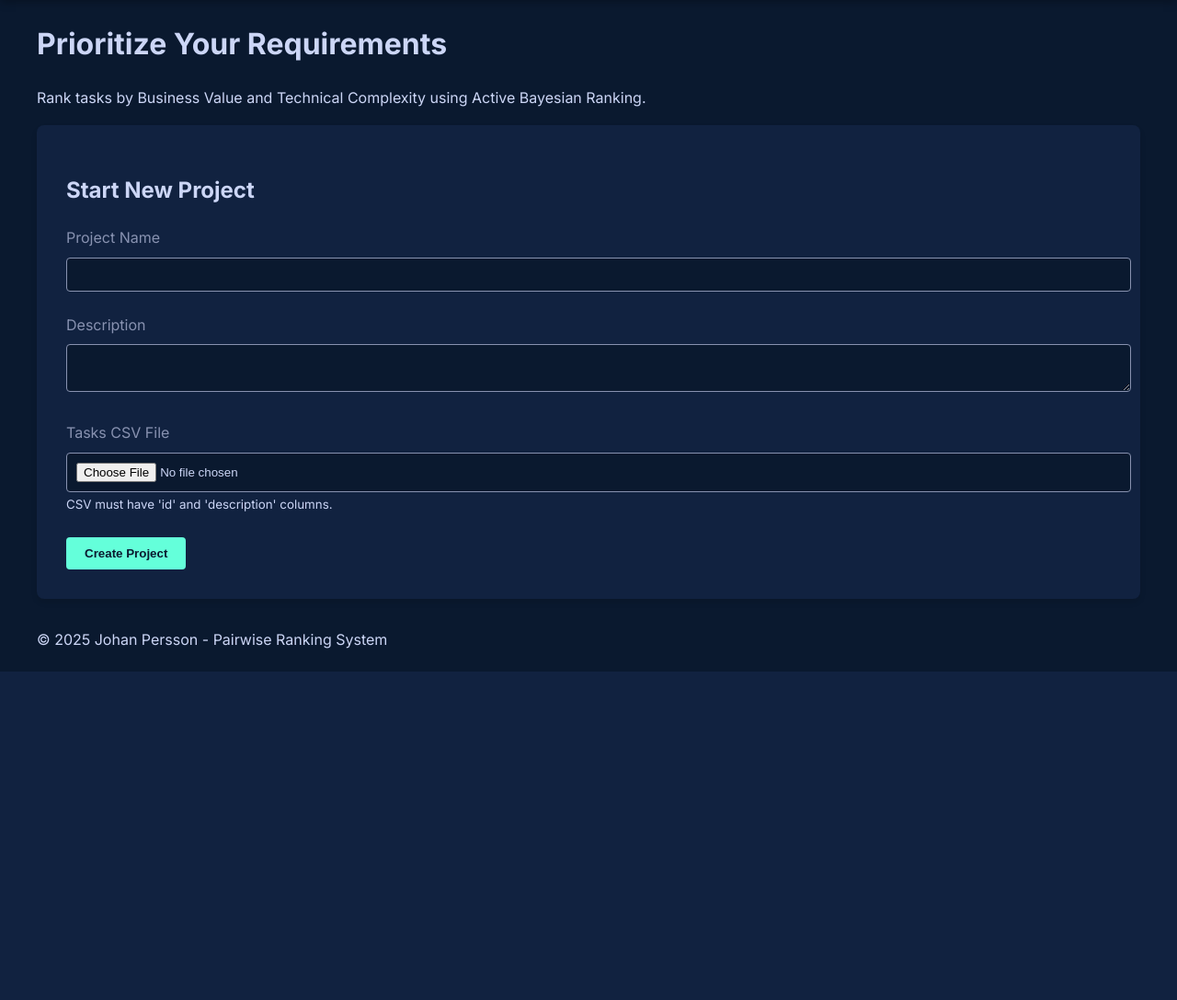
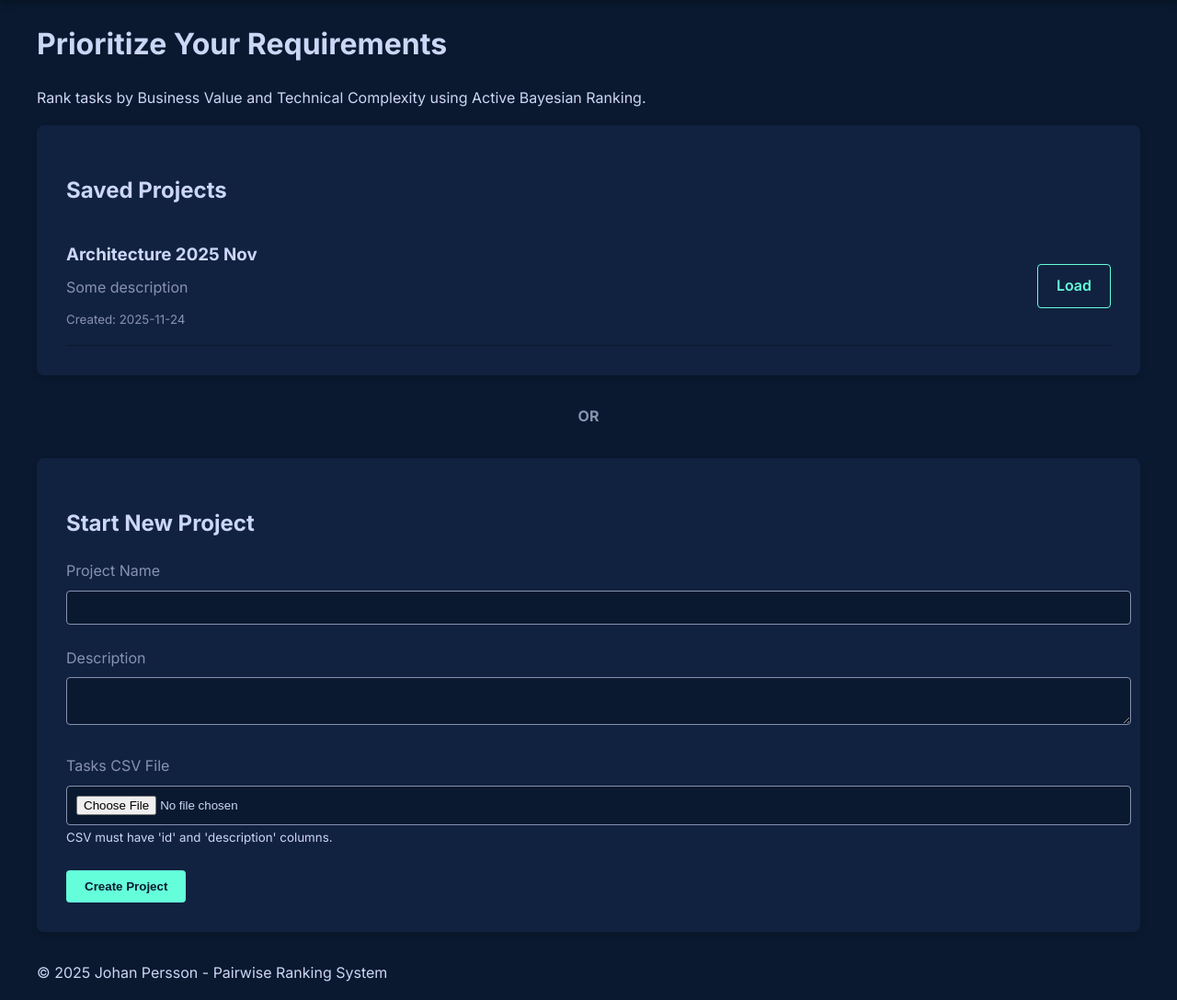
Before and after one commit to johan162/pairwise, a Flask app: page / in a window 1280 px wide. Shown: the part 70-1157 px from the top of the page at 92% size. Before the commit the page ends 800 px from the top, so only its background shows below. Run offline with Flask 3, Linux system fonts and the light colour scheme.

Commit message:
Load old projects

```diff
--- a/app/controllers/main.py
+++ b/app/controllers/main.py
@@ -8,6 +8,8 @@ bp = Blueprint('main', __name__)
 # Global variable to hold the current project state in memory
 current_project = None
 DATA_DIR = os.path.join(os.getcwd(), 'data')
+PROJECTS_DIR = os.path.join(DATA_DIR, 'projects')
+# Legacy state file for backward compatibility or migration
 STATE_FILE = os.path.join(DATA_DIR, 'current_state.json')
 DIMENSION_LABELS = {
     'complexity': 'Technical Complexity',
@@ -17,13 +19,53 @@ DIMENSION_LABELS = {
 @bp.route('/')
 def index():
     global current_project
-    if current_project is None:
-        if os.path.exists(STATE_FILE):
-            try:
-                current_project = Project.load_state(STATE_FILE)
-                flash("Resumed previous session", "info")
-            except Exception:
-                pass
+
+    # Ensure projects directory exists
+    os.makedirs(PROJECTS_DIR, exist_ok=True)
+
+    # MIGRATION: Check for legacy state file
+    if os.path.exists(STATE_FILE):
+        try:
+            # Load legacy project
+            legacy_project = Project.load_state(STATE_FILE)
+            # Create new filename
+            import uuid
+            new_filename = f"{secure_filename(legacy_project.name)}_{uuid.uuid4().hex[:8]}.json"
+            new_filepath = os.path.join(PROJECTS_DIR, new_filename)
+
+            # Update project state file path
+            legacy_project.state_file = new_filepath
+            legacy_project.save_state()
+
+            # Remove legacy file
+            os.remove(STATE_FILE)
+            flash(f"Migrated legacy project '{legacy_project.name}' to new storage.", "info")
+        except Exception as e:
+            print(f"Failed to migrate legacy project: {e}")
+
+    # List all available projects
+    saved_projects = []
+    if os.path.exists(PROJECTS_DIR):
+        for filename in os.listdir(PROJECTS_DIR):
+            if filename.endswith('.json'):
+                filepath = os.path.join(PROJECTS_DIR, filename)
+                try:
+                    # Read just enough to get the name and description
+                    # We could use Project.load_state but that might be slow for many files
+                    # For now, let's just load it, assuming files are small
+                    p = Project.load_state(filepath)
+                    saved_projects.append({
+                        'filename': filename,
+                        'name': p.name,
+                        'description': p.description,
+                        'created_at': p.created_at,
+                        'complete': p.all_dimensions_complete()
+                    })
+                except Exception:
+                    continue
+
+    # Sort by creation date (newest first) if available, else name
+    saved_projects.sort(key=lambda x: x.get('created_at', ''), reverse=True)
 
     dimension_status = None
     if current_project:
@@ -35,9 +77,30 @@ def index():
     return render_template(
         'index.html',
         project=current_project,
+        saved_projects=saved_projects,
         dimension_status=dimension_status,
         dimension_labels=DIMENSION_LABELS,
     )
+
+@bp.route('/load/<filename>')
+def load_project(filename):
+    global current_project
+    filepath = os.path.join(PROJECTS_DIR, secure_filename(filename))
+    if os.path.exists(filepath):
+        try:
+            current_project = Project.load_state(filepath)
+            flash(f"Loaded project: {current_project.name}", "success")
+        except Exception as e:
+            flash(f"Failed to load project: {e}", "error")
+    else:
+        flash("Project file not found.", "error")
+    return redirect(url_for('main.index'))
+
+@bp.route('/close')
+def close_project():
+    global current_project
+    current_project = None
+    return redirect(url_for('main.index'))
 
 @bp.route('/new', methods=['POST'])
 def new_project():
@@ -48,11 +111,22 @@ def new_project():
 
     if file and file.filename and name:
         os.makedirs(DATA_DIR, exist_ok=True)
+        os.makedirs(PROJECTS_DIR, exist_ok=True)
+
+        # Save CSV
         filename = secure_filename(file.filename)
         filepath = os.path.join(DATA_DIR, filename)
         file.save(filepath)
-        current_project = Project(name, description or "", filepath)
-        current_project.save_state(STATE_FILE)
+
+        # Create Project
+        # Generate a unique filename for the project state
+        import uuid
+        project_filename = f"{secure_filename(name)}_{uuid.uuid4().hex[:8]}.json"
+        state_filepath = os.path.join(PROJECTS_DIR, project_filename)
+
+        current_project = Project(name, description or "", filepath, state_file=state_filepath)
+        current_project.save_state()
+
         flash("Project created. Choose a dimension to begin comparisons.", "success")
         return redirect(url_for('main.index'))
 
@@ -113,7 +187,7 @@ def vote():
 
     if winner_id and loser_id:
         engine.update(winner_id, loser_id)
-        project.save_state(STATE_FILE)
+        project.save_state()
 
     return redirect(url_for('main.compare'))
 
@@ -191,7 +265,7 @@ def switch_dimension(dimension):
     project = current_project
     if project and dimension in Project.DIMENSIONS:
         project.current_dimension = dimension
-        project.save_state(STATE_FILE)
+        project.save_state()
 
     target = request.args.get('target', 'compare')
     allowed_targets = {'compare', 'index', 'results'}
@@ -200,10 +274,11 @@ def switch_dimension(dimension):
 
     return redirect(url_for(f'main.{target}'))
 
-@bp.route('/reset')
-def reset():
+@bp.route('/delete')
+def delete_project():
     global current_project
-    current_project = None
-    if os.path.exists(STATE_FILE):
-        os.remove(STATE_FILE)
+    if current_project and current_project.state_file and os.path.exists(current_project.state_file):
+        os.remove(current_project.state_file)
+        current_project = None
+        flash("Project deleted.", "success")
     return redirect(url_for('main.index'))
--- a/app/models/project.py
+++ b/app/models/project.py
@@ -11,10 +11,11 @@ from .ranking import RankingEngine
 class Project:
     DIMENSIONS = ('complexity', 'value')
 
-    def __init__(self, name: str, description: str, tasks_file: Optional[str] = None):
+    def __init__(self, name: str, description: str, tasks_file: Optional[str] = None, state_file: Optional[str] = None):
         self.name = name
         self.description = description
         self.tasks_file = tasks_file
+        self.state_file = state_file
         self.tasks: List[Dict[str, Any]] = []
         self.complexity_engine: Optional[RankingEngine] = None
         self.value_engine: Optional[RankingEngine] = None
@@ -93,7 +94,12 @@ class Project:
         engine = self.get_engine_for_dimension(dimension)
         return bool(engine and engine.is_complete())
 
-    def save_state(self, filepath: str):
+    def save_state(self, filepath: str = None):
+        if filepath is None:
+            filepath = self.state_file
+        if filepath is None:
+            raise ValueError("No filepath provided for saving state")
+
         complexity_engine = self.complexity_engine
         value_engine = self.value_engine
 
@@ -103,6 +109,7 @@ class Project:
         state = {
             'name': self.name,
             'description': self.description,
+            'created_at': self.created_at,
             'tasks': self.tasks,
             'current_dimension': self.current_dimension,
             'complexity_state': {
@@ -124,7 +131,9 @@ class Project:
         with open(filepath, 'r') as f:
             state = json.load(f)
 
-        project = cls(state['name'], state['description'])
+        project = cls(state['name'], state['description'], state_file=filepath)
+        if 'created_at' in state:
+            project.created_at = state['created_at']
         project.tasks = state['tasks']
         project.current_dimension = state.get('current_dimension', 'complexity')
 
--- a/app/static/css/style.css
+++ b/app/static/css/style.css
@@ -89,8 +89,18 @@ body {
     color: var(--accent);
 }
 
+.btn-secondary:hover {
+    background-color: rgba(100, 255, 218, 0.1);
+}
+
 .btn-danger {
+    background-color: transparent;
+    border: 1px solid var(--danger);
     color: var(--danger);
+}
+
+.btn-danger:hover {
+    background-color: rgba(255, 107, 107, 0.1);
 }
 
 /* Cards */
--- a/app/templates/base.html
+++ b/app/templates/base.html
@@ -16,7 +16,7 @@
                 <span class="project-name">{{ project.name }}</span>
                 <a href="{{ url_for('main.compare') }}">Vote</a>
                 <a href="{{ url_for('main.results') }}">Results</a>
-                <a href="{{ url_for('main.reset') }}" class="btn-danger">Close Project</a>
+                <a href="{{ url_for('main.close_project') }}" class="btn-secondary">Close Project</a>
                 {% endif %}
             </div>
         </div>
--- a/app/templates/compare.html
+++ b/app/templates/compare.html
@@ -55,8 +55,9 @@
         </form>
     </div>
 
-    <div class="skip-actions">
-        <!-- Ideally we'd have a skip button, but for now just the vote buttons -->
+    <div class="skip-actions" style="margin-top: 2rem; display: flex; justify-content: center; gap: 1rem;">
+        <a href="{{ url_for('main.results') }}" class="btn btn-secondary">Pause & View Results</a>
+        <a href="{{ url_for('main.index') }}" class="btn btn-secondary">Save & Exit</a>
     </div>
 </div>
 
--- a/app/templates/index.html
+++ b/app/templates/index.html
@@ -31,9 +31,36 @@
 
         <div class="actions">
             <a href="{{ url_for('main.results') }}" class="btn btn-secondary">View Results</a>
+            <a href="{{ url_for('main.close_project') }}" class="btn btn-secondary">Close Project</a>
+            <a href="{{ url_for('main.delete_project') }}" class="btn btn-danger" onclick="return confirm('Are you sure? This will delete all progress.')">Delete Project</a>
         </div>
     </div>
     {% else %}
+
+    {% if saved_projects %}
+    <div class="card">
+        <h2>Saved Projects</h2>
+        <div class="projects-list">
+            {% for p in saved_projects %}
+            <div class="project-item" style="border-bottom: 1px solid var(--bg-primary); padding: 1rem 0; display: flex; justify-content: space-between; align-items: center;">
+                <div>
+                    <h3 style="margin: 0;">{{ p.name }}</h3>
+                    <p style="margin: 0.5rem 0; color: var(--text-secondary);">{{ p.description }}</p>
+                    <small style="color: var(--text-secondary);">Created: {{ p.created_at[:10] }}</small>
+                </div>
+                <div class="actions">
+                    {% if p.complete %}
+                    <span class="badge" style="margin-right: 1rem;">Complete</span>
+                    {% endif %}
+                    <a href="{{ url_for('main.load_project', filename=p.filename) }}" class="btn btn-secondary">Load</a>
+                </div>
+            </div>
+            {% endfor %}
+        </div>
+    </div>
+    <div style="text-align: center; margin: 2rem 0; color: var(--text-secondary); font-weight: bold;">OR</div>
+    {% endif %}
+
     <div class="card">
         <h2>Start New Project</h2>
         <form action="{{ url_for('main.new_project') }}" method="POST" enctype="multipart/form-data">
```
Also changed, not shown: data/projects/Architecture_2025_Nov_2f394fcb.json (added, +182 -0 lines).
